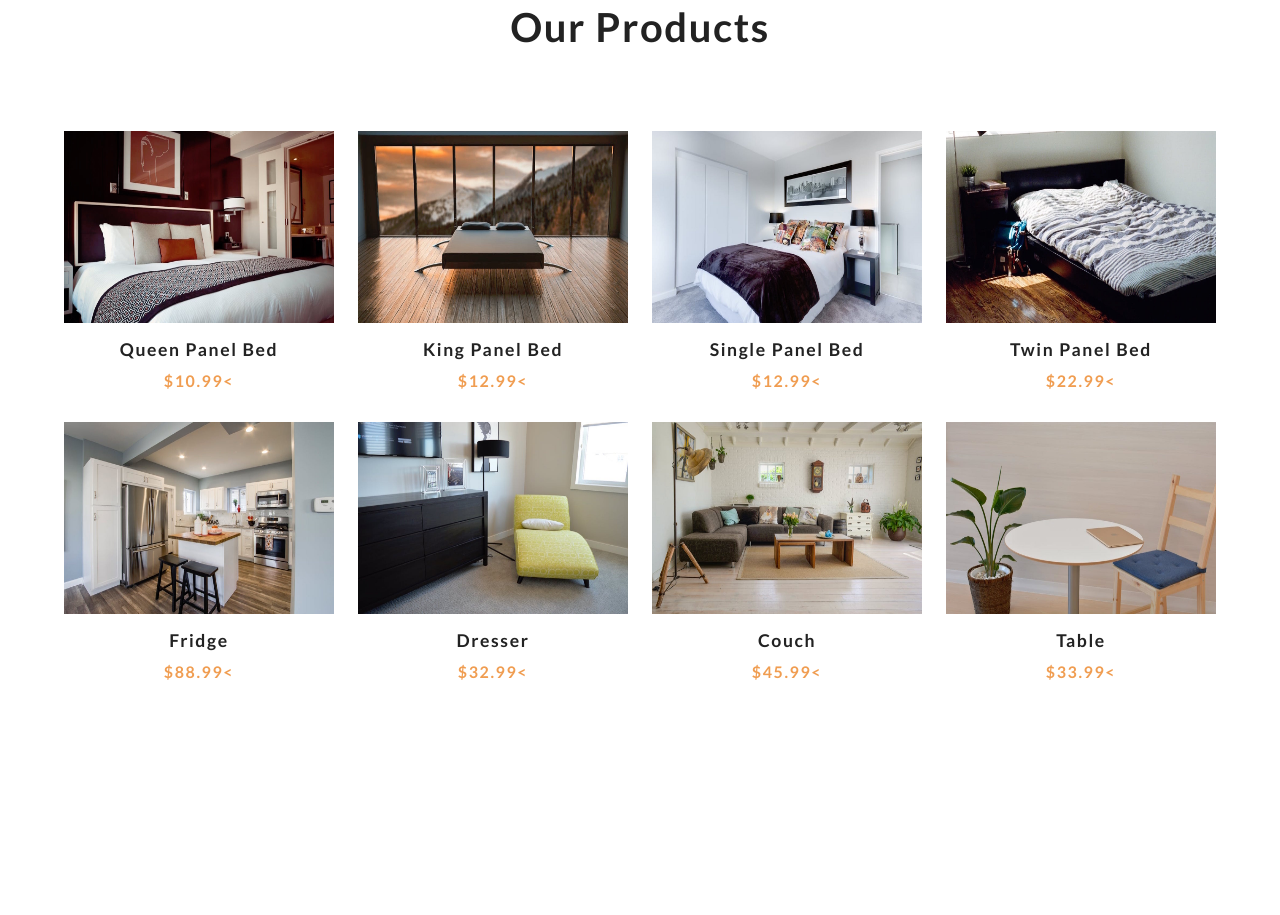
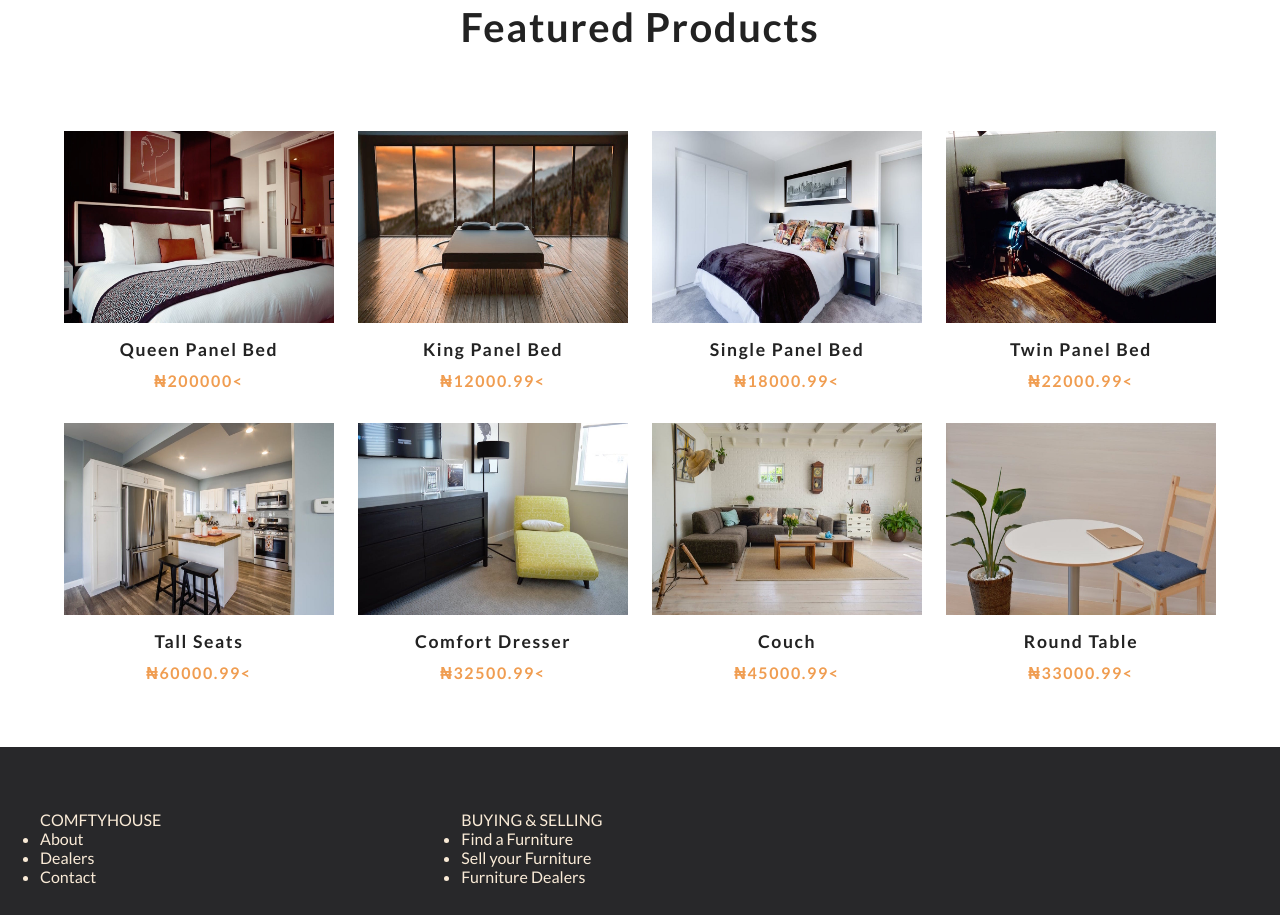
Before and after one commit to voke1/react-ecommerce-y, a website: page index.html in a window 1280 px wide. Shown: the part 861-1776 px from the top of the page. Before the commit the page ends 1606 px from the top, so only its background shows below. Drawn offline with Linux system fonts and the light colour scheme.

Commit message:
update README.md file

```diff
--- a/UI/app.js
+++ b/UI/app.js
@@ -52,7 +52,7 @@ class UI{
                     </button>
                 </div>
                 <h3>${product.title}</h3>
-                <h4>$${product.price}<</h4>
+                <h4>₦${product.price}<</h4>
             </article>`;
         });
         productsDOM.innerHTML = result;
@@ -104,7 +104,7 @@ class UI{
          <img src="${item.image}" alt="product">
                  <div>
                     <h4>${item.title}</h4>
-                    <h5>$${item.price}</h5>
+                    <h5>₦${item.price}</h5>
                     <span class="remove-item" data-id=${item.id}>remove</span>
                  </div>
                  <div>
--- a/UI/main.css
+++ b/UI/main.css
@@ -259,3 +259,22 @@ body {
 }
 
 /* --------------- End of Cart ---------------- */
+.footer {
+  bottom: 0;
+  height: 10.5rem;
+  width: 100%;
+  display: flex;
+  align-items: center;
+  background: #28282A;
+  z-index: 1;
+}
+.footer .main {
+  width: 100%;
+  margin: 0;
+  margin-top: -100px;
+  margin-left: 2rem;
+  display: flex;
+  align-items: center;
+  color: antiquewhite;
+  padding: 0 0.5rem;
+}
--- a/index.html
+++ b/index.html
@@ -28,13 +28,13 @@
      <!-----hero-->
      <header class="hero">
          <div class="banner">
-             <h1 class="banner-title">furniture collection</h1>
-             <button class="banner-btn">shop now</button>
+             <h1 class="banner-title">Designer Furniture</h1>
+             <button class="banner-btn">Purchase Now</button>
          </div>
      </header>
      <section class="products">
          <div class="section-title">
-             <h2>our products</h2>
+             <h2>Featured Products</h2>
          </div>
          <div class="products-center">
 
@@ -54,12 +54,36 @@
 
              </div>
                 <div class="cart-footer">
-                    <h3>your total : $<span class="cart-total">0</span>
+                    <h3>your total : ₦<span class="cart-total">0</span>
                     </h3>
                     <button class="clear-cart banner-btn">clear cart</button>
                 </div>
          </div>
      </div>
+        <footer class="footer">
+            <div class="main">
+                <div class="submain"><label
+                        for="footer-our-company" class="label"><span class="_34Lkm">COMFTYHOUSE</span><svg class="svg">
+                            <use xlink:href="#chevron"></use>
+                        </svg></label>
+                    <ul class="list">
+                        <li><a>About </a></li>
+                        <li><a>Dealers</a></li>
+                        <li><a>Contact </a></li>
+                    </ul>
+                </div>
+                <div class="submain"><label for="footer-buying"
+                        class="label"><span class="_34Lkm">BUYING &amp; SELLING</span><svg class="svg">
+                            <use xlink:href="#chevron"></use>
+                        </svg></label>
+                    <ul class="list">
+                        <li><a>Find a Furniture</a></li>
+                        <li><a>Sell your Furniture</a></li>
+                        <li><a>Furniture Dealers</a></li>
+                    </ul>
+                </div>
+            </div>
+        </footer>
 
     <script src='./UI/app.js'></script>
 </body>
--- a/products.json
+++ b/products.json
@@ -3,48 +3,48 @@
     {
       "sys": { "id": "1" },
       "fields": {
-        "title": "queen panel bed",
-        "price": 10.99,
+        "title": "Queen panel bed",
+        "price": 200000.00,
         "image": { "fields": { "file": { "url": "./UI/images/product-1.jpeg" } } }
       }
     },
     {
       "sys": { "id": "2" },
       "fields": {
-        "title": "king panel bed",
-        "price": 12.99,
+        "title": "King panel bed",
+        "price": 12000.99,
         "image": { "fields": { "file": { "url": "./UI/images/product-2.jpeg" } } }
       }
     },
     {
       "sys": { "id": "3" },
       "fields": {
-        "title": "single panel bed",
-        "price": 12.99,
+        "title": "Single panel bed",
+        "price": 18000.99,
         "image": { "fields": { "file": { "url": "./UI/images/product-3.jpeg" } } }
       }
     },
     {
       "sys": { "id": "4" },
       "fields": {
-        "title": "twin panel bed",
-        "price": 22.99,
+        "title": "Twin panel bed",
+        "price": 22000.99,
         "image": { "fields": { "file": { "url": "./UI/images/product-4.jpeg" } } }
       }
     },
     {
       "sys": { "id": "5" },
       "fields": {
-        "title": "fridge",
-        "price": 88.99,
+        "title": "Tall Seats",
+        "price": 60000.99,
         "image": { "fields": { "file": { "url": "./UI/images/product-5.jpeg" } } }
       }
     },
     {
       "sys": { "id": "6" },
       "fields": {
-        "title": "dresser",
-        "price": 32.99,
+        "title": "Comfort dresser",
+        "price": 32500.99,
         "image": { "fields": { "file": { "url": "./UI/images/product-6.jpeg" } } }
       }
     },
@@ -52,15 +52,15 @@
       "sys": { "id": "7" },
       "fields": {
         "title": "couch",
-        "price": 45.99,
+        "price": 45000.99,
         "image": { "fields": { "file": { "url": "./UI/images/product-7.jpeg" } } }
       }
     },
     {
       "sys": { "id": "8" },
       "fields": {
-        "title": "table",
-        "price": 33.99,
+        "title": "Round table",
+        "price": 33000.99,
         "image": { "fields": { "file": { "url": "./UI/images/product-8.jpeg" } } }
       }
     }
```
Also changed, not shown: package.json (+7 -7 lines), README.md, 1 other file.
